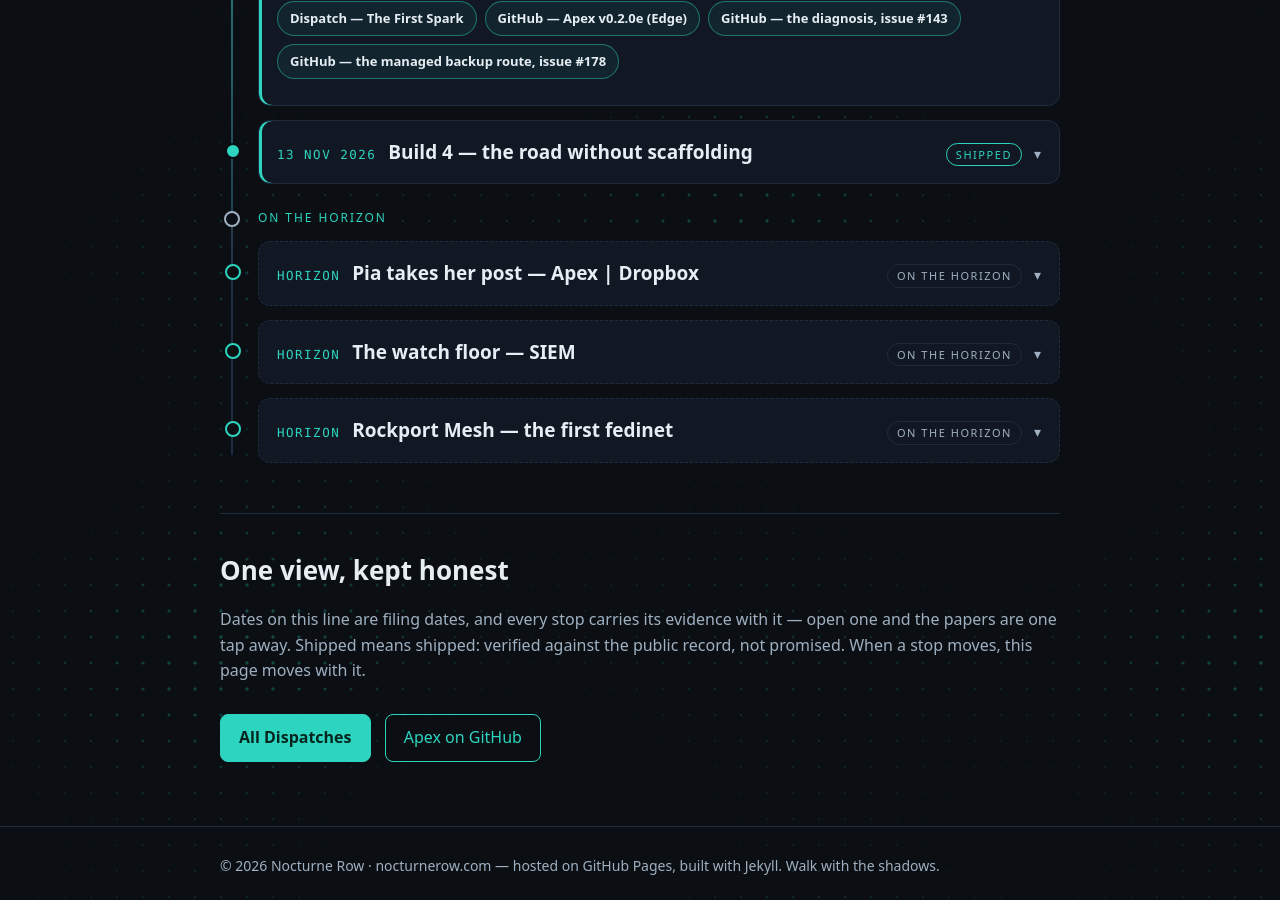
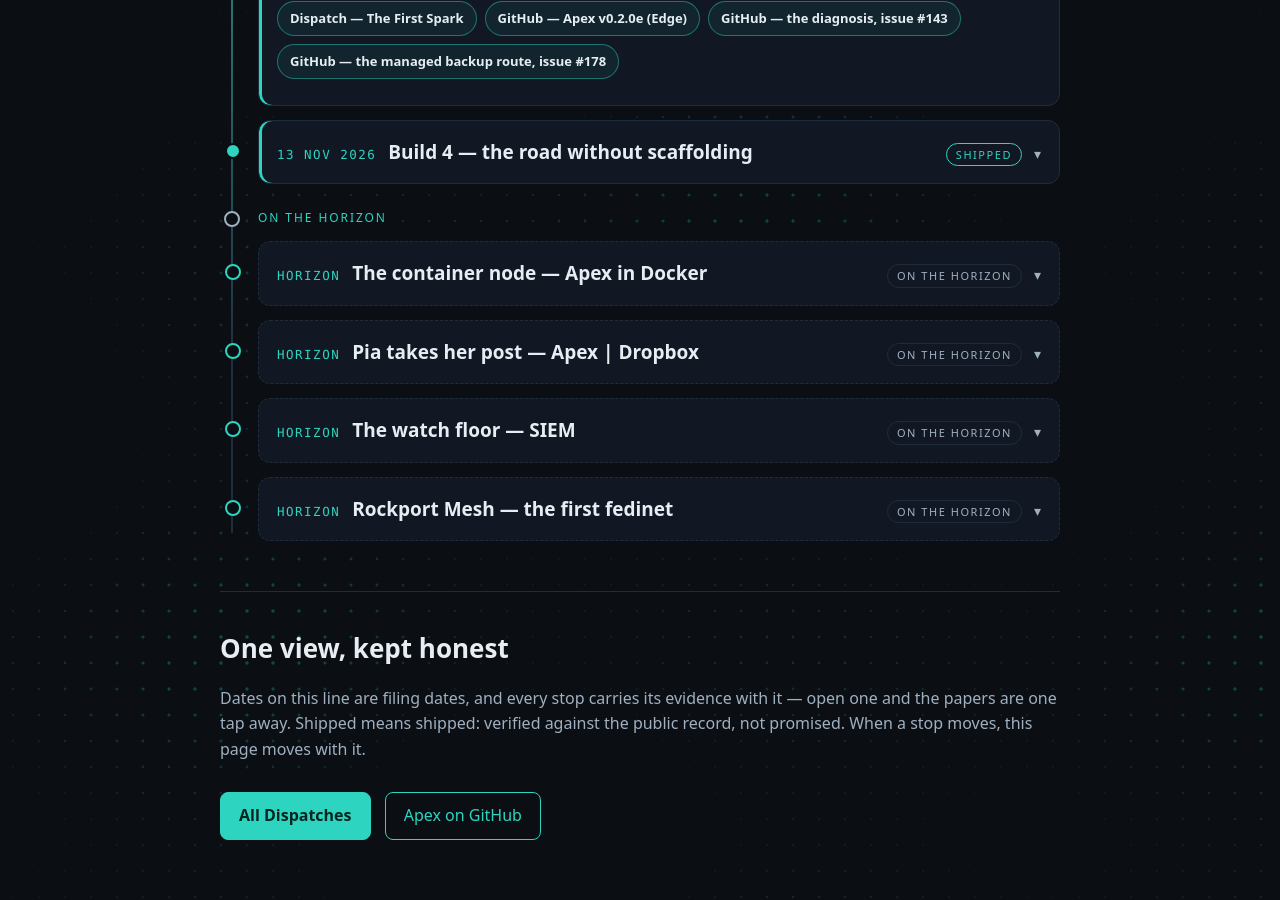
Before and after one commit to AlexKollar/nocturnerow, a Jekyll site: the page built from roadmap.html, in a window 1280 px wide and 900 px high, scrolled down 948 px. Built offline with Jekyll 4.4.1, drawn with Linux system fonts in a browser that asks for light colours.

Commit message:
Roadmap: the container node — Apex in Docker joins the horizon

```diff
--- a/roadmap.html
+++ b/roadmap.html
@@ -98,6 +98,14 @@ description: "The whole Row on one line — every milestone a stop on a vertical
 <div class="tl-break">ON THE HORIZON</div>
 
 <details class="tl-item horizon">
+<summary><span class="tl-date">HORIZON</span><span class="tl-title">The container node — Apex in Docker</span><span class="tl-tag">ON THE HORIZON</span></summary>
+<div class="tl-body">
+<p>The smallest box gets power. The Mesh doctrine says the smallest node is the point — so Apex ships as a container: any machine that can run one becomes a full node, DHD answering on the local network from the first boot, the Mesh door published, the node's identity minted on its own machine and never baked into the image. Its first field operator is already waiting — a Docker host in Arizona, slated Node № 004. It lands with the Edge's relay build; when the federation ships, the image gains the green Rockport gateway card, preloaded as an introduction.</p>
+<p class="tl-links"><a href="https://github.com/AlexKollar/Apex/releases/tag/v0.2.0e">GitHub — Apex v0.2.0e (Edge)</a><a href="/mesh.html">The Mesh page</a></p>
+</div>
+</details>
+
+<details class="tl-item horizon">
 <summary><span class="tl-date">HORIZON</span><span class="tl-title">Pia takes her post — Apex | Dropbox</span><span class="tl-tag">ON THE HORIZON</span></summary>
 <div class="tl-body">
 <p>The eyes of the operation: Pi-class sensor nodes planted where the work is, feeding what they find into the Mesh. The first unit already has a name — Pia, unit № 001, Partner In Augmentation. The kit is costed and viable as a one-time purchase; it sells only when the software image exists, and the design pass comes before any bake.</p>
```
